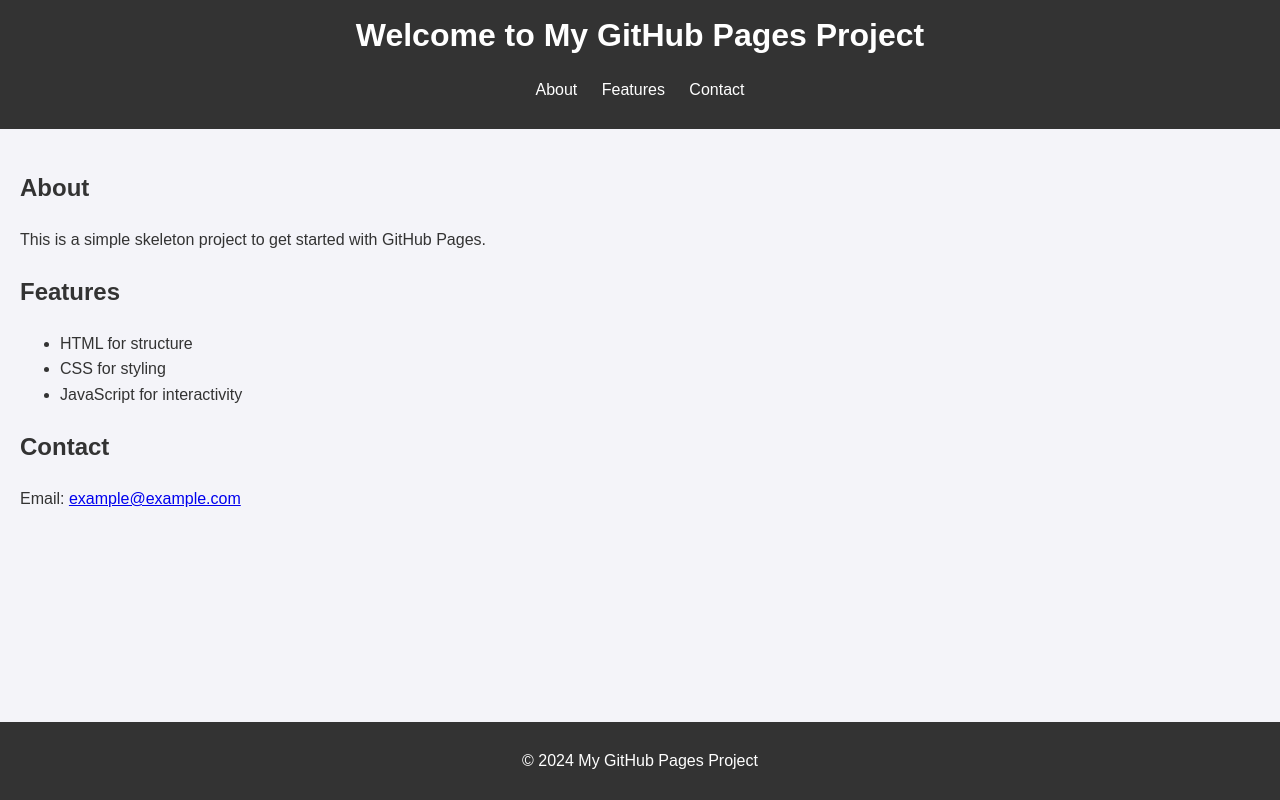
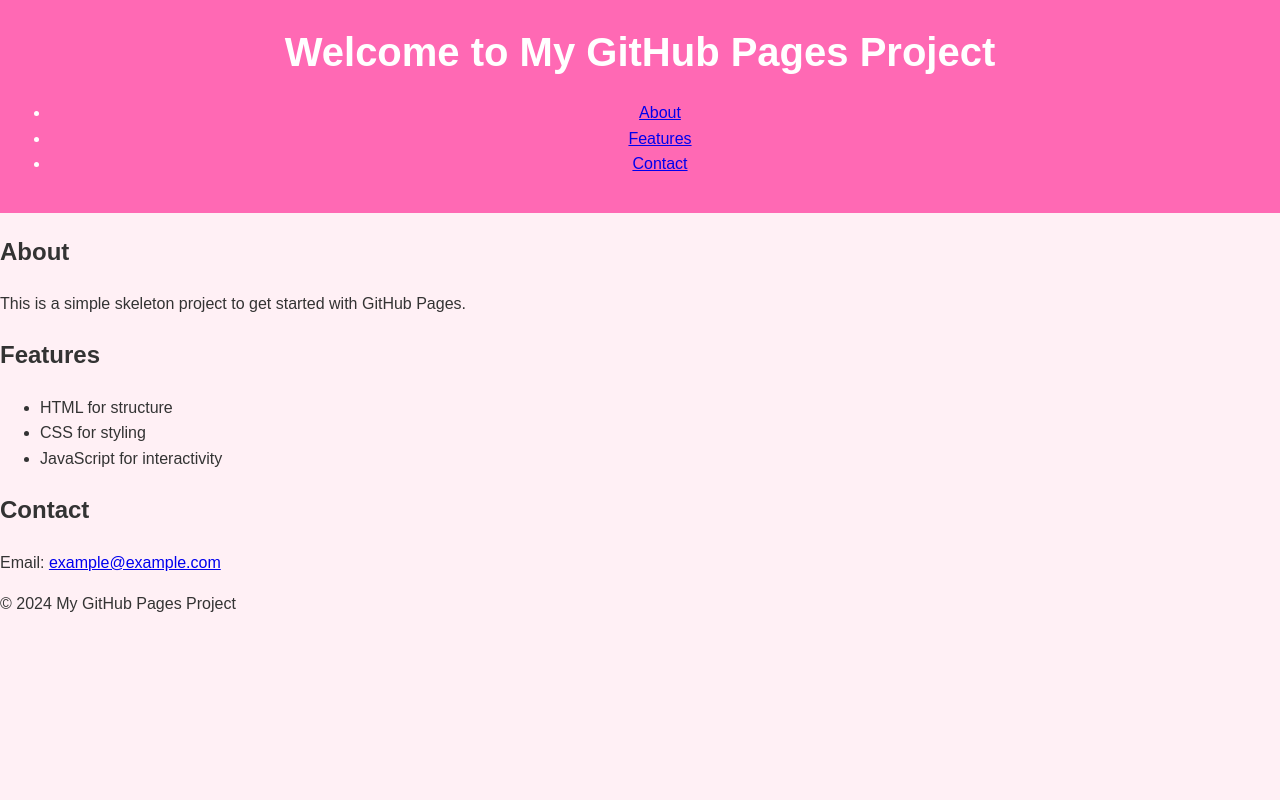
Before and after one commit to heykinchan/yoyo, a plain HTML site: page index.html in a window 1280 px wide. Drawn offline with Linux system fonts and the light colour scheme; a script that the page names is missing.

Commit message:
Update style.css

```diff
--- a/style.css
+++ b/style.css
@@ -1,52 +1,73 @@
+/* General Styling */
 body {
     font-family: Arial, sans-serif;
-    line-height: 1.6;
+    background-color: #fff0f5;
+    color: #333;
     margin: 0;
     padding: 0;
-    background-color: #f4f4f9;
-    color: #333;
+    line-height: 1.6;
 }
 
 header {
-    background: #333;
-    color: #fff;
-    padding: 10px 0;
     text-align: center;
+    background: #ff69b4;
+    color: white;
+    padding: 20px 10px;
 }
 
 header h1 {
     margin: 0;
+    font-size: 2.5rem;
 }
 
-header nav ul {
-    list-style: none;
-    padding: 0;
+header p {
+    font-size: 1.2rem;
 }
 
-header nav ul li {
-    display: inline;
-    margin: 0 10px;
+/* Heart Section */
+#heart-message {
+    text-align: center;
+    margin: 20px auto;
 }
 
-header nav ul li a {
-    color: #fff;
-    text-decoration: none;
+#heart {
+    width: 200px;
+    height: 180px;
+    background-color: #ff69b4;
+    margin: 0 auto;
+    position: relative;
+    transform: rotate(-45deg);
 }
 
-main {
+#heart:before,
+#heart:after {
+    content: "";
+    width: 200px;
+    height: 200px;
+    background-color: #ff69b4;
+    border-radius: 50%;
+    position: absolute;
+    top: -100px;
+    left: 0;
+}
+
+#heart:after {
+    left: 100px;
+}
+
+.heart-text {
+    color: white;
+    font-size: 1rem;
+    position: absolute;
+    transform: rotate(45deg);
+    width: 100%;
+    text-align: center;
+    font-weight: bold;
+}
+
+/* Love Messages */
+#love-messages {
     padding: 20px;
 }
 
-section {
-    margin-bottom: 20px;
-}
-
-footer {
-    text-align: center;
-    background: #333;
-    color: #fff;
-    padding: 10px 0;
-    position: fixed;
-    bottom: 0;
-    width: 100%;
-}
+#lo
```
